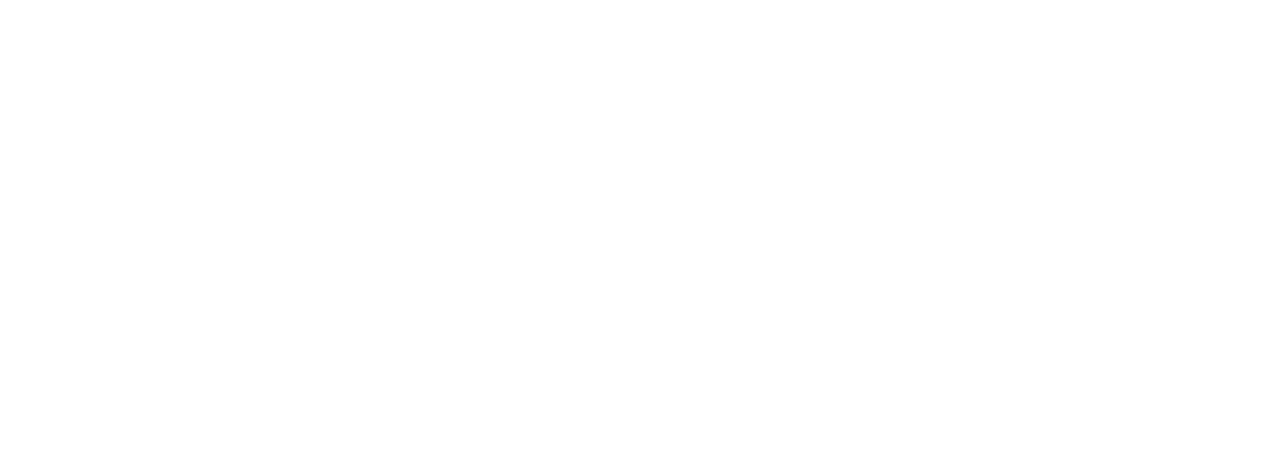
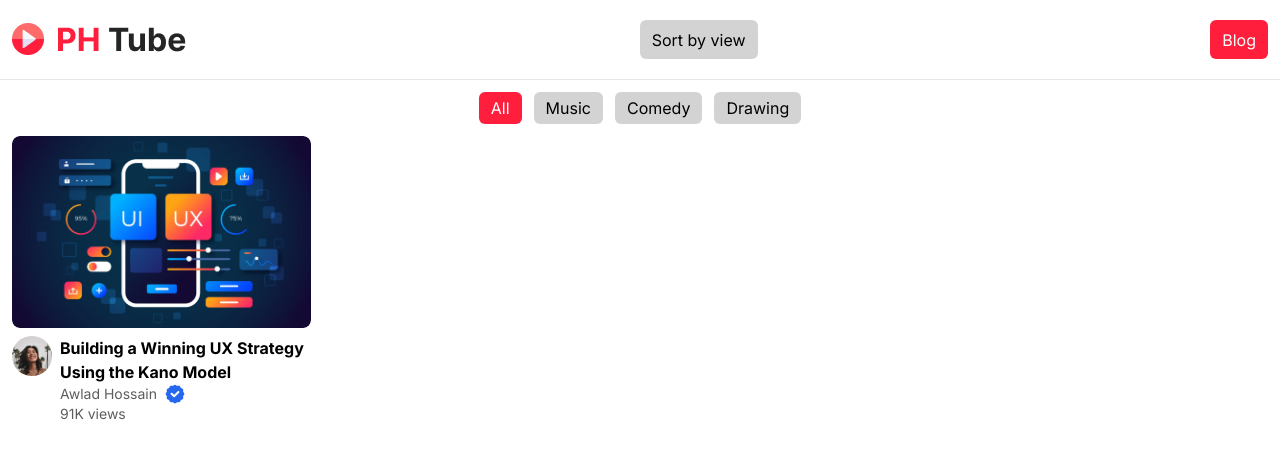
Before and after one commit to md-ali-0/PH-Tube, a plain HTML site: page index.html in a window 1280 px wide. Drawn offline with nearby package versions, Linux system fonts and the light colour scheme.

Commit message:
Design Completed

```diff
--- a/index.html
+++ b/index.html
@@ -25,7 +25,9 @@
                 extend: {
                     colors: {
                         primary: '#FF1F3D',
+                        secondary: '#25252533',
                         dark: '#171717',
+                        dark_2: '#171717B2',
                     }
                 }
             }
@@ -35,12 +37,42 @@
 
 <body class="font-inter">
     <!-- Header Section -->
-    <header>
-
+    <header class="container mx-auto">
+        <div class="flex justify-between py-5 px-3">
+            <img class="w-auto" src="images/logo.png" alt="">
+            <button class="bg-secondary rounded-md py-1 px-3">Sort by view</button>
+            <button class="bg-primary text-white rounded-md py-1 px-3">Blog</button>
+        </div>
+        <hr>
     </header>
     <!-- Main App -->
-    <main>
+    <main class="container mx-auto px-3">
+        <!-- Categoris -->
+        <div class="flex justify-center gap-3 my-3">
+            <button class="bg-primary text-white rounded-md py-1 px-3">All</button>
+            <button class="bg-secondary rounded-md py-1 px-3">Music</button>
+            <button class="bg-secondary rounded-md py-1 px-3">Comedy</button>
+            <button class="bg-secondary rounded-md py-1 px-3">Drawing</button>
+        </div>
 
+        <!-- Videos -->
+        <div class="grid grid-cols-1 md:grid-cols-3 lg:grid-cols-4 gap-5">
+            <!-- Video Card -->
+            <div class="">
+                <img class="rounded-lg mx-auto" src="images/Rectangle 1.png" alt="">
+                <div class="flex items-start gap-2 my-2">
+                    <img class="w-10 rounded-full" src="images/f7c8a8ca2f16c4cbfd746902cb0f8d57.jpeg" alt="">
+                    <div>
+                        <h1 class="font-bold">Building a Winning UX Strategy Using the Kano Model</h1>
+                        <div class="flex items-center gap-2">
+                            <h4 class="text-sm text-dark_2">Awlad Hossain</h4>
+                            <img src="/images/fi_10629607.svg" alt="">
+                        </div>
+                        <p class="text-sm text-dark_2">91K views</p>
+                    </div>
+                </div>
+            </div>
+        </div>
     </main>
 
     <!-- Scripts -->
```
Also changed, not shown: tailwind.config.js (added, +8 -0 lines), images/Rectangle 1.png (added), images/f7c8a8ca2f16c4cbfd746902cb0f8d57.jpeg (added), images/fi_10629607.svg (added).
